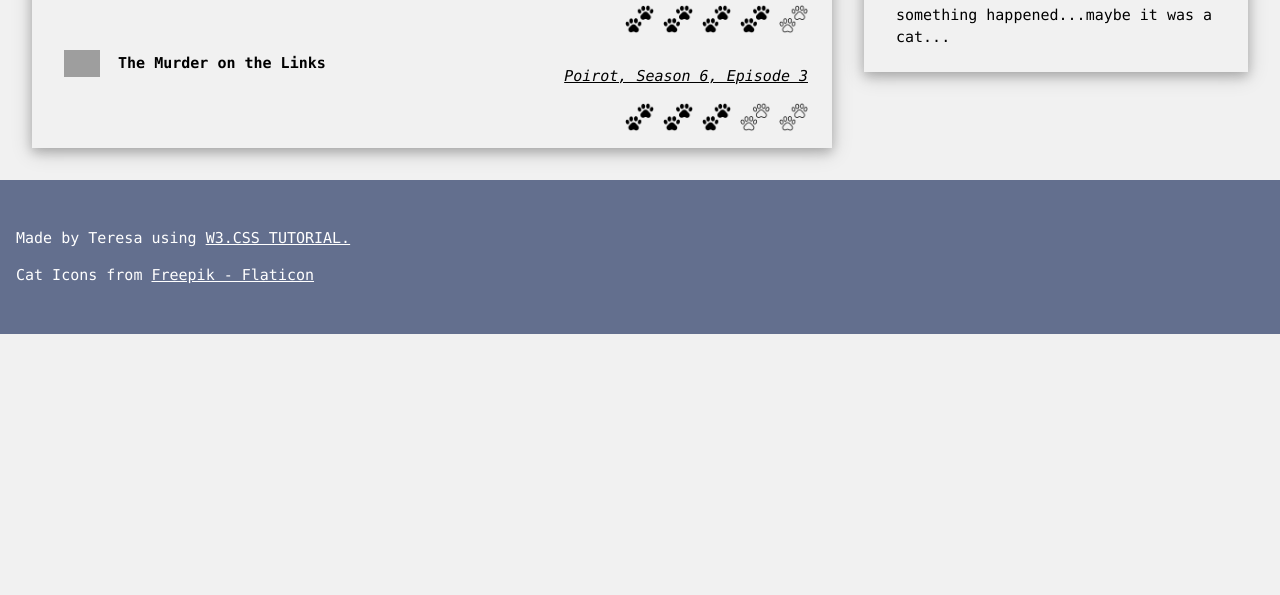
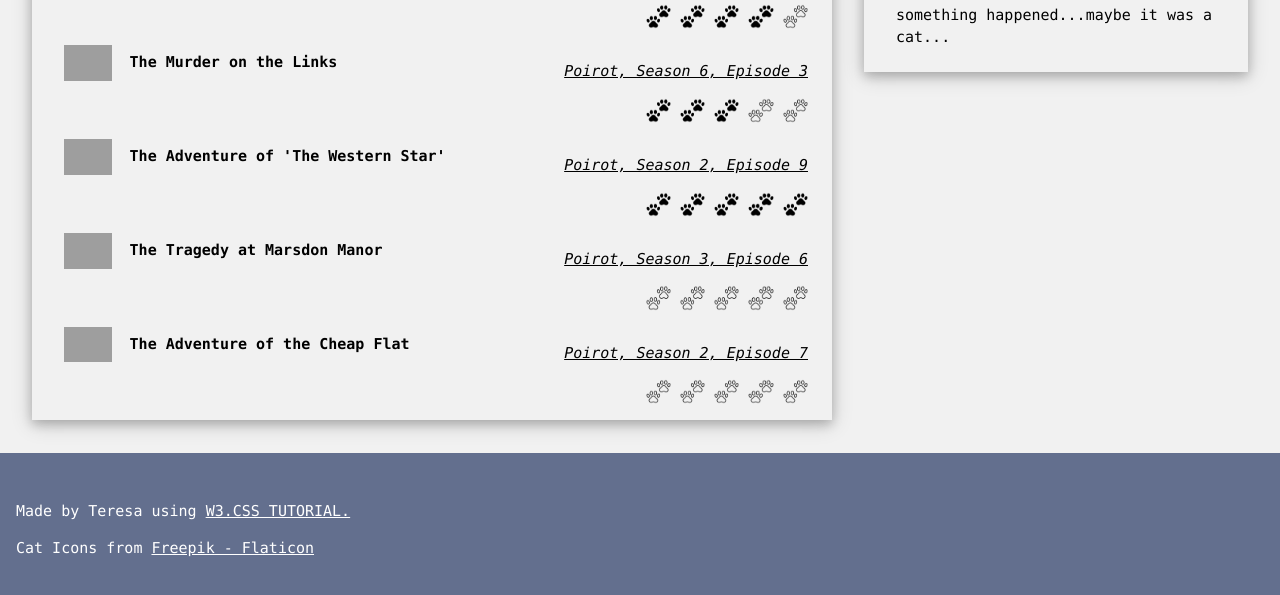
Before and after one commit to TeresaCristina/cats-and-books, a plain HTML site: page hercule-poirot.html in a window 1280 px wide. Shown: the part 313-908 px from the top of the page. Before the commit the page ends 800 px from the top, so only its background shows below. Drawn offline with nearby package versions, Linux system fonts and the light colour scheme; no server answers; grey boxes are pictures that could not be loaded.

Commit message:
little grey cells data

```diff
--- a/data/agatha.js
+++ b/data/agatha.js
@@ -14,11 +14,24 @@
         "linkBook": "https://openlibrary.org/books/OL18171013M/Murder_on_the_links"
     },
     {
-        "title": "Algeria",
-        "code": "DZ"
+        "title": "The Adventure of 'The Western Star'",
+        "imdb": "https://www.imdb.com/title/tt0676166/",
+        "tv": "Poirot, Season 2, Episode 9",
+        "cover": "	11562020-L.jpg",
+        "linkBook": "https://openlibrary.org/books/OL15015171M/Poirot_investigates"
     },
     {
-        "title": "Andorra",
-        "code": "AD"
+        "title": "The Tragedy at Marsdon Manor",
+        "imdb": "https://www.imdb.com/title/tt0676189/",
+        "tv": "Poirot, Season 3, Episode 6",
+        "cover": "	11562020-L.jpg",
+        "linkBook": "https://openlibrary.org/books/OL15015171M/Poirot_investigates"
+    },
+    {
+        "title": "The Adventure of the Cheap Flat",
+        "imdb": "https://www.imdb.com/title/tt0676163/",
+        "tv": "Poirot, Season 2, Episode 7",
+        "cover": "	11562020-L.jpg",
+        "linkBook": "https://openlibrary.org/books/OL15015171M/Poirot_investigates"
     },
 ]
--- a/hercule-poirot.html
+++ b/hercule-poirot.html
@@ -19,14 +19,14 @@
         <table class="w3-table">
         {{#each bookPoirot as |bookPoirot|}}
         <tr>
-            <td style="width:50%"><a href="{{bookPoirot.linkBook}}" target="_blank"><img src="{{bookPoirot.cover}}" style="width:10%"></a><b>&nbsp;&nbsp;{{bookPoirot.title}}</b></td>
+            <td style="width:65%"><a href="{{bookPoirot.linkBook}}" target="_blank"><img src="{{bookPoirot.cover}}" style="width:10%"></a><b>&nbsp;&nbsp;{{bookPoirot.title}}</b></td>
             <td class="w3-right-align">
                 <p><i><a href="{{bookPoirot.imdb}}" target="_blank">{{bookPoirot.tv}}</i></a></p>
-                <img src={{bookPoirot.reviewOne}} style="width:8%">
-                <img src={{bookPoirot.reviewTwo}} style="width:8%">
-                <img src={{bookPoirot.reviewThree}} style="width:8%">
-                <img src={{bookPoirot.reviewFour}} style="width:8%">
-                <img src={{bookPoirot.reviewFive}} style="width:8%">
+                <img src={{bookPoirot.reviewOne}} style="width:10%">
+                <img src={{bookPoirot.reviewTwo}} style="width:10%">
+                <img src={{bookPoirot.reviewThree}} style="width:10%">
+                <img src={{bookPoirot.reviewFour}} style="width:10%">
+                <img src={{bookPoirot.reviewFive}} style="width:10%">
             </td>
         </tr>
         {{/each}}
--- a/poirot-books.js
+++ b/poirot-books.js
@@ -29,6 +29,42 @@
                 reviewFour: emptyPawBlack,
                 reviewFive: emptyPawBlack
             },
+            {
+                title: poirot[2].title,
+                cover: apiBookCovers + poirot[2].cover,
+                linkBook: poirot[2].linkBook,
+                imdb: poirot[2].imdb,
+                tv: poirot[2].tv,
+                reviewOne: fullPawBlack,
+                reviewTwo: fullPawBlack,
+                reviewThree: fullPawBlack,
+                reviewFour: fullPawBlack,
+                reviewFive: fullPawBlack
+            },
+            {
+                title: poirot[3].title,
+                cover: apiBookCovers + poirot[3].cover,
+                linkBook: poirot[3].linkBook,
+                imdb: poirot[3].imdb,
+                tv: poirot[3].tv,
+                reviewOne: emptyPawBlack,
+                reviewTwo: emptyPawBlack,
+                reviewThree: emptyPawBlack,
+                reviewFour: emptyPawBlack,
+                reviewFive: emptyPawBlack
+            },
+            {
+                title: poirot[4].title,
+                cover: apiBookCovers + poirot[4].cover,
+                linkBook: poirot[4].linkBook,
+                imdb: poirot[4].imdb,
+                tv: poirot[4].tv,
+                reviewOne: emptyPawBlack,
+                reviewTwo: emptyPawBlack,
+                reviewThree: emptyPawBlack,
+                reviewFour: emptyPawBlack,
+                reviewFive: emptyPawBlack
+            },
         ],
     });
 
```
